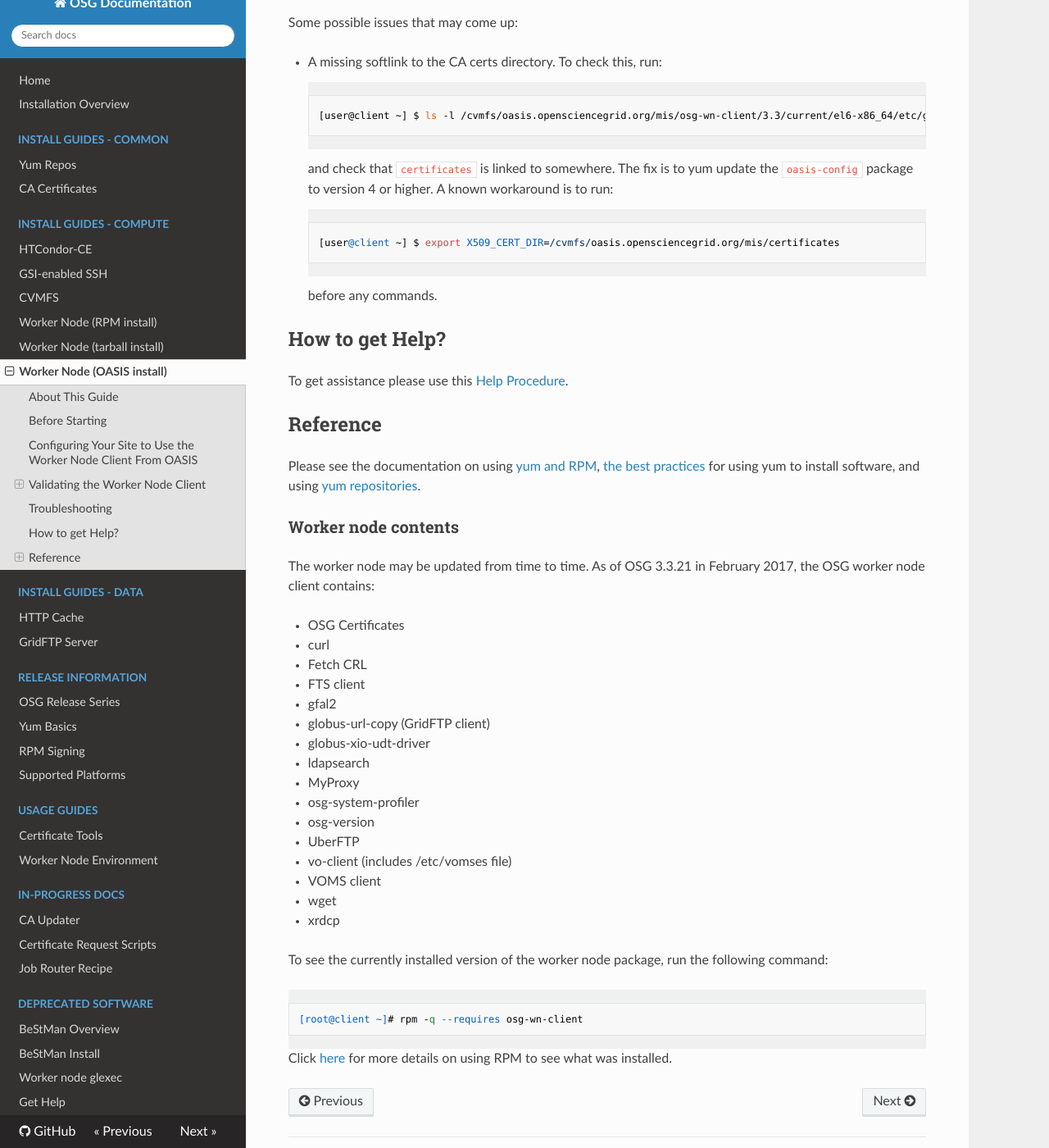
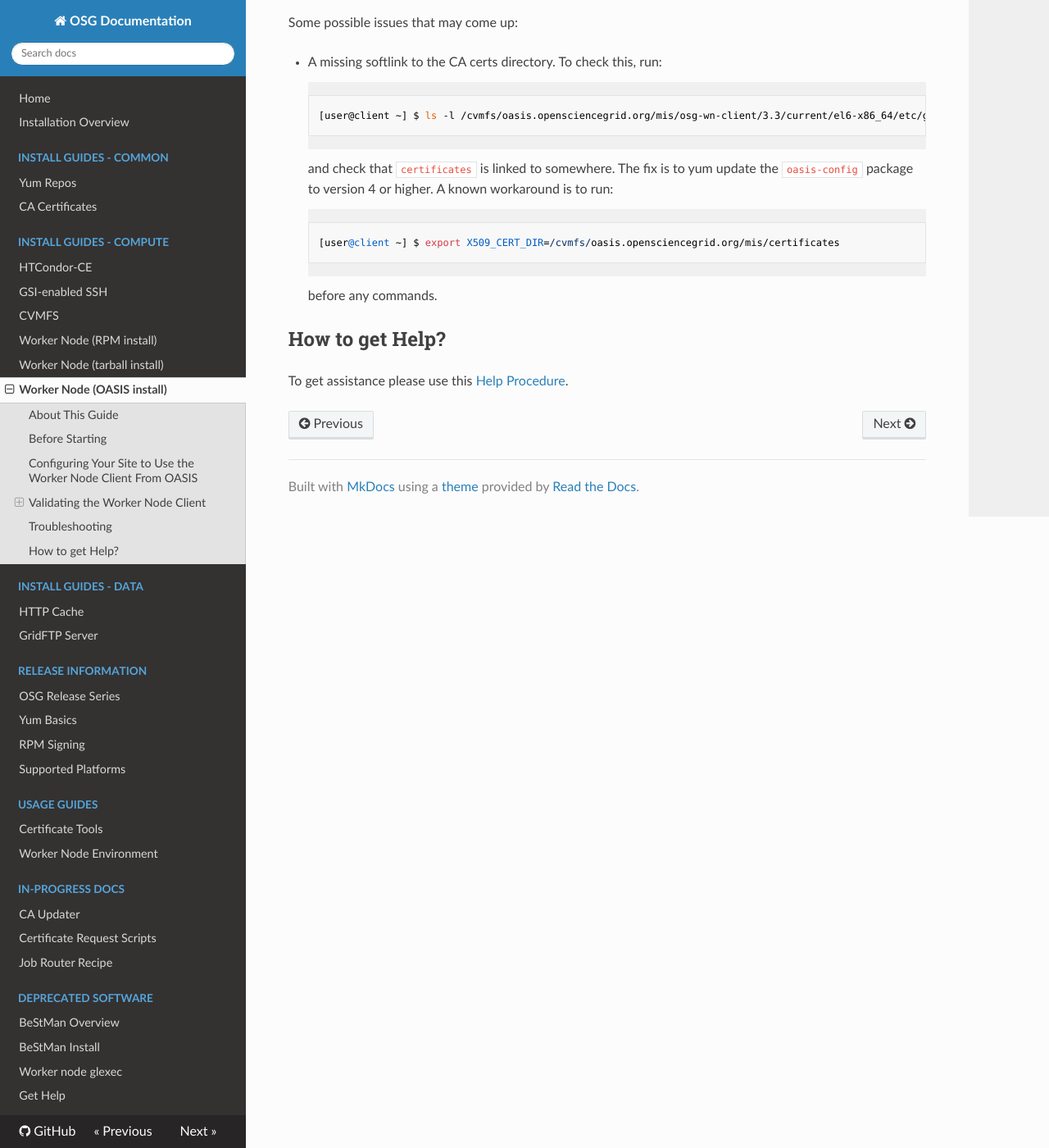
Before and after one commit to osg-htc/docs, an MkDocs documentation site: the page built from docs/client/wn-oasis.md, in a window 1280 px wide and 1400 px high, scrolled down 2160 px. Shown: the whole window at 82% size. Built offline with MkDocs 1.6.1, drawn with Linux system fonts in a browser that asks for light colours; nearby versions of some CDN libraries; old or Windows-style settings are respelled for this version of MkDocs; some of the changed text lies outside the part shown.

Commit message:
Fixes regarding comments on pull request.
- Removing reference section, since it only mentions YUM & RPMs
- Changing CVMFS doc link to twiki's CVMFS doc
- Removing reference to the reference section.
- Removing contents of WN-client

```diff
--- a/docs/client/wn-oasis.md
+++ b/docs/client/wn-oasis.md
@@ -5,11 +5,11 @@ Configuring a Site to Use the Worker Node Client Software From OASIS
 About This Guide
 ----------------
 
-The *OSG Worker Node Client* is a collection of software components that is expected to be added to every worker node that can run OSG jobs. It provides a common environment and a minimal set of common tools that all OSG jobs can expect to use. See the [reference section](#Reference) below for contents of the Worker Node Client.
+The *OSG Worker Node Client* is a collection of software components that is expected to be added to every worker node that can run OSG jobs. It provides a common environment and a minimal set of common tools that all OSG jobs can expect to use.
 
 It is possible to install the Worker Node Client software in a variety of ways, depending on what works best for distributing and managing software at your site:
 
--   Use the Worker Node Client software from OASIS (this guide) - useful when [OASIS](cvmfs.md) is already mounted on your worker nodes
+-   Use the Worker Node Client software from OASIS (this guide) - useful when [OASIS](https://twiki.grid.iu.edu/bin/view/Documentation/Release3/InstallCvmfs) is already mounted on your worker nodes
 -   [Install using RPMs and Yum](wn.md) - useful when managing your worker nodes with a tool (e.g., Puppet, Chef) that can automate RPM installs
 -   [Install using a tarball](wn-tarball.md) - useful when installing onto a shared filesystem for distribution to worker nodes
 
@@ -89,37 +89,3 @@ How to get Help?
 ----------------
 
 To get assistance please use this [Help Procedure](../common/help.md).
-
-Reference
----------
-
-Please see the documentation on using [yum and RPM](../release/yum-basics.md), [the best practices](https://twiki.opensciencegrid.org/bin/view/Documentation/Release3/InstallBestPractices) for using yum to install software, and using [yum repositories](../common/yum.md).
-
-### Worker node contents
-
-The worker node may be updated from time to time. As of OSG 3.3.21 in February 2017, the OSG worker node client contains:
-
--   OSG Certificates
--   curl
--   Fetch CRL
--   FTS client
--   gfal2
--   globus-url-copy (GridFTP client)
--   globus-xio-udt-driver
--   ldapsearch
--   MyProxy
--   osg-system-profiler
--   osg-version
--   UberFTP
--   vo-client (includes /etc/vomses file)
--   VOMS client
--   wget
--   xrdcp
-
-To see the currently installed version of the worker node package, run the following command:
-
-    :::console
-    [root@client ~]# rpm -q --requires osg-wn-client
-
-
-Click [here](../release/yum-basics.md) for more details on using RPM to see what was installed.
```
